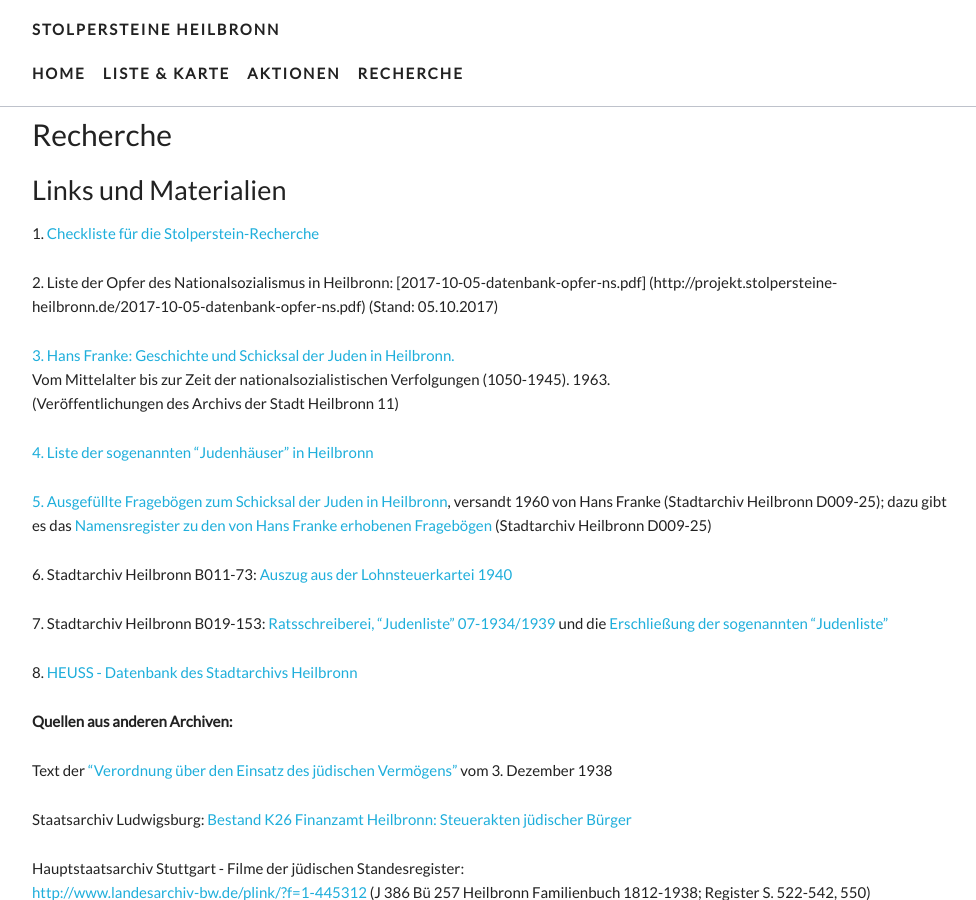
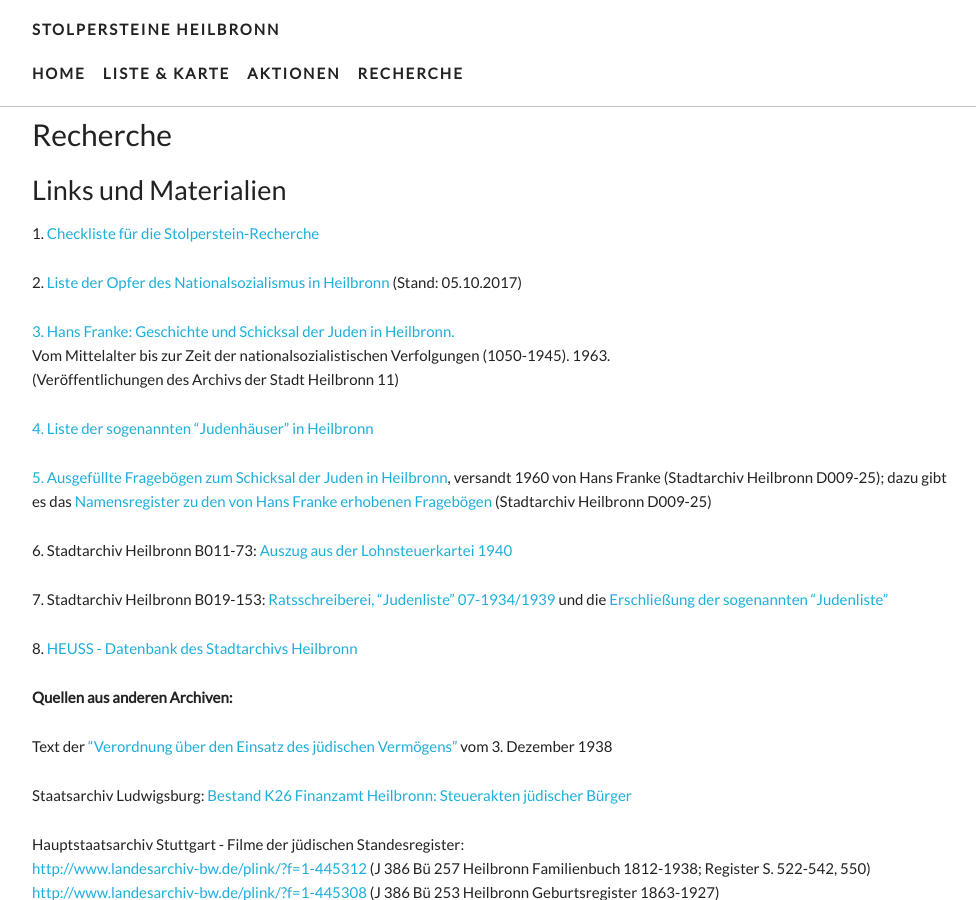
Before and after one commit to opendata-heilbronn/stolpersteine, a Jekyll site: the page built from recherche.md, in a window 1280 px wide and 900 px high. Shown: the whole window, without its empty margins (148-1124 px from the left). Built offline with Jekyll 4.4.1, drawn with Linux system fonts in a browser that asks for light colours; nearby versions of some CDN libraries; some web fonts are replaced.

Commit message:
Updated Recherche

```diff
--- a/recherche.md
+++ b/recherche.md
@@ -8,7 +8,7 @@
 
 1\. [Checkliste für die Stolperstein-Recherche](http://projekt.stolpersteine-heilbronn.de/checkliste-stolperstein-recherchen.pdf)
 
-2\. Liste der Opfer des Nationalsozialismus in Heilbronn:  \[2017-10-05-datenbank-opfer-ns.pdf\] (http://projekt.stolpersteine-heilbronn.de/2017-10-05-datenbank-opfer-ns.pdf) (Stand: 05.10.2017)
+2\. [Liste der Opfer des Nationalsozialismus in Heilbronn](http://projekt.stolpersteine-heilbronn.de/2017-10-05-datenbank-opfer-ns.pdf)  (Stand: 05.10.2017)
 
 [3. Hans Franke: Geschichte und Schicksal der Juden in Heilbronn.](https://stadtarchiv.heilbronn.de/fileadmin/daten/stadtarchiv/online-publikationen/03-vr-11-franke-juden-in-heilbronn.pdf)\
 Vom Mittelalter bis zur Zeit der nationalsozialistischen Verfolgungen (1050-1945). 1963.\
```
